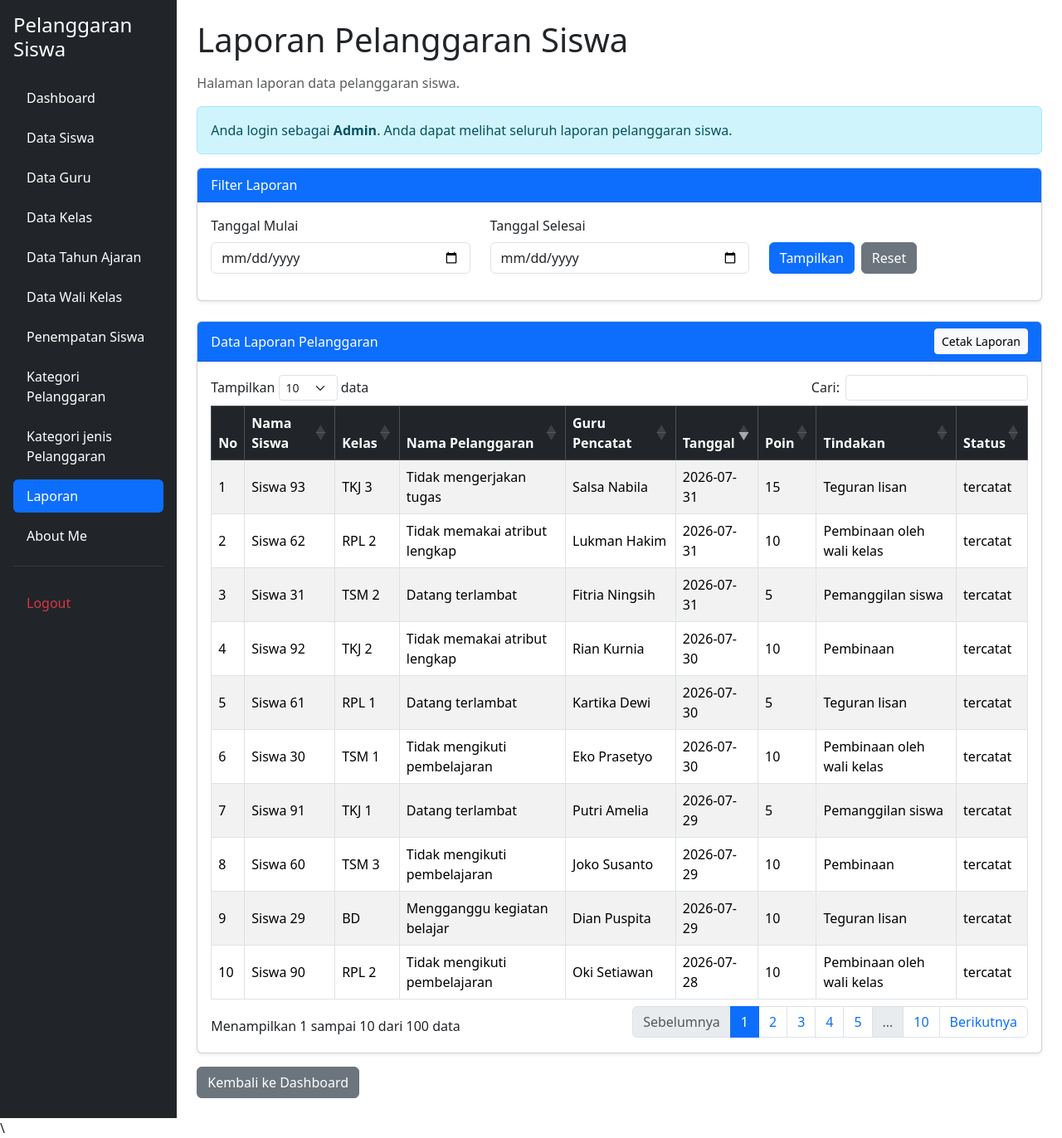
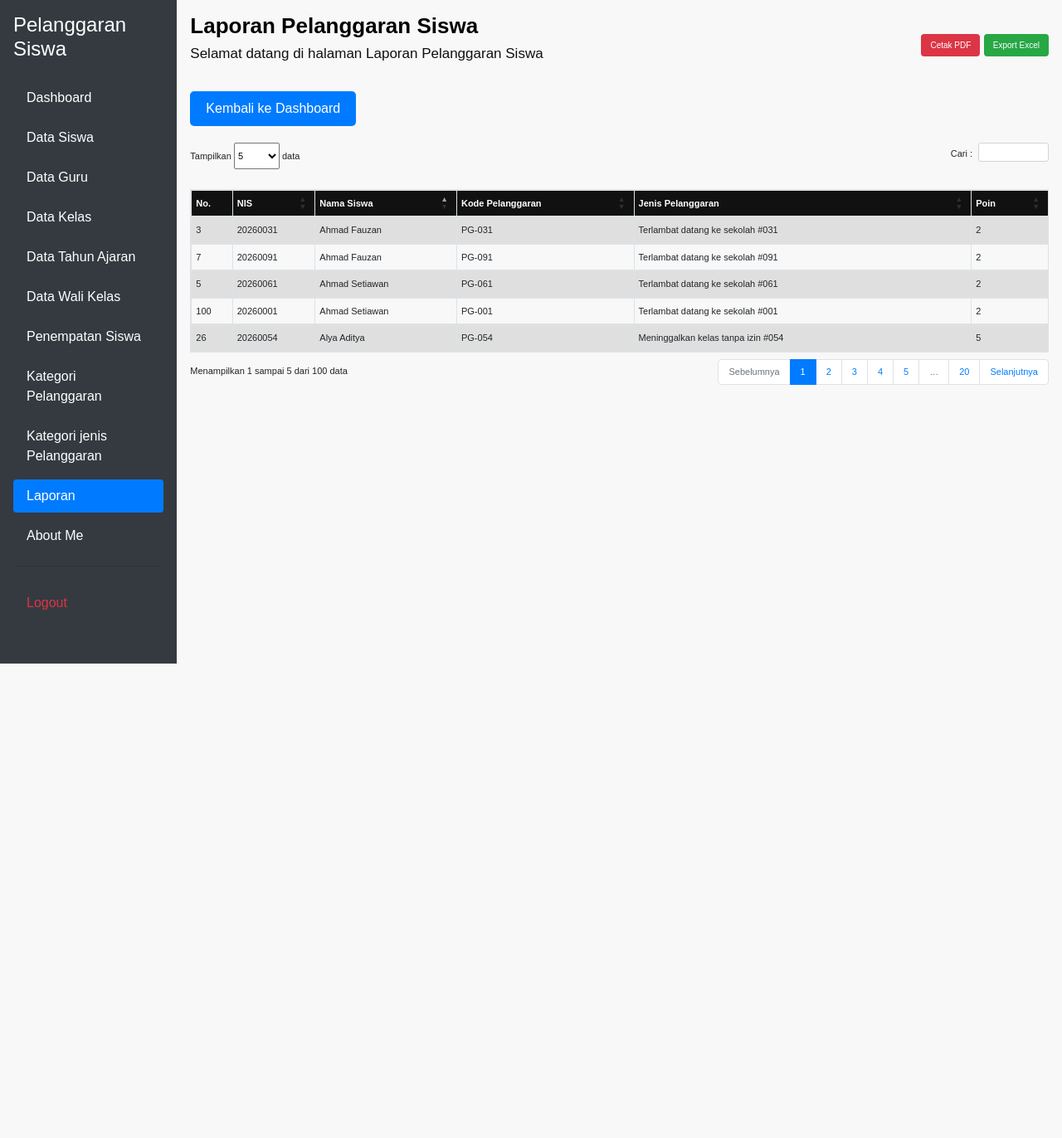
Before and after one commit to almaaura26-tech/ukk-2026, a PHP site: page /laporan.php in a window 1280 px wide. Shown: the whole page at 83% size. After the commit the page ends 800 px from the top, so only its background shows below. Run offline with PHP 8.4, Linux system fonts and the light colour scheme; a user stored in the database is signed in; data comes from the database, SQL or seed files in the repository; some libraries are stand-ins or nearby versions.

Commit message:
ubah laporan

````diff
--- a/kelola_wali_kelas.php
+++ b/kelola_wali_kelas.php
@@ -238,4 +238,3 @@ $(document).ready(function () {
 
 </body>
 </html>
-```
--- a/laporan.php
+++ b/laporan.php
@@ -1,6 +1,4 @@
 <?php
-// laporan.php
-
 include 'includes/cek_session.php';
 include 'config/koneksi.php';
 
@@ -11,15 +9,14 @@ $id_user = (int) ($_SESSION['id_user'] ?? 0);
 // Cek hak akses
 if ($role !== 'admin' && $role !== 'guru') {
     http_response_code(403);
-    exit('Akses ditolak. Halaman ini hanya dapat diakses oleh Admin dan Guru Wali Kelas.');
+    exit('Akses ditolak.');
 }
 
-// Jika login sebagai guru, cek apakah guru tersebut merupakan wali kelas aktif
+// Cek guru wali kelas
 $id_guru = 0;
 
 if ($role === 'guru') {
-
-    $stmt_guru = mysqli_prepare(
+    $stmtGuru = mysqli_prepare(
         $koneksi,
         "SELECT g.id
          FROM t_guru g
@@ -29,27 +26,26 @@ if ($role === 'guru') {
          LIMIT 1"
     );
 
-    mysqli_stmt_bind_param($stmt_guru, "i", $id_user);
-    mysqli_stmt_execute($stmt_guru);
+    mysqli_stmt_bind_param($stmtGuru, "i", $id_user);
+    mysqli_stmt_execute($stmtGuru);
 
-    $hasil_guru = mysqli_stmt_get_result($stmt_guru);
-    $data_guru = mysqli_fetch_assoc($hasil_guru);
+    $hasilGuru = mysqli_stmt_get_result($stmtGuru);
+    $dataGuru = mysqli_fetch_assoc($hasilGuru);
 
-    mysqli_stmt_close($stmt_guru);
+    mysqli_stmt_close($stmtGuru);
 
-    if (!$data_guru) {
+    if (!$dataGuru) {
         http_response_code(403);
-        exit('Akses ditolak. Anda bukan Guru Wali Kelas yang aktif.');
+        exit('Akses ditolak. Anda bukan Guru Wali Kelas aktif.');
     }
 
-    $id_guru = (int) $data_guru['id'];
+    $id_guru = (int) $dataGuru['id'];
 }
 
 // Filter tanggal
 $tanggal_mulai = $_GET['tanggal_mulai'] ?? '';
 $tanggal_selesai = $_GET['tanggal_selesai'] ?? '';
 
-// Validasi format tanggal
 if (
     ($tanggal_mulai !== '' &&
     !preg_match('/^\d{4}-\d{2}-\d{2}$/', $tanggal_mulai)) ||
@@ -68,40 +64,35 @@ if (
 }
 
 // Query laporan
-$sql = "SELECT
+$sql = "
+    SELECT
         ps.id,
-            ps.tahun_ajaran_id,
-            ps.siswa_id,
-            ps.nama_siswa,
-            ps.kelas_id,
-            ps.nama_kelas,
-            ps.pelanggaran_id,
-            ps.nama_pelanggaran,
-            ps.pelanggaran_kategori_id,
-            ps.guru_id,
-            ps.nama_guru,
-            ps.tanggal,
-            ps.keterangan,
-            ps.poin,
-            ps.tindakan,
-            ps.status
+        s.nis,
+        s.nama AS nama_siswa,
+        p.kode,
+        p.nama AS nama_pelanggaran,
+        p.poin
     FROM t_pelanggaran_siswa ps
-        WHERE 1 = 1";
+    JOIN t_siswa s ON ps.siswa_id = s.id
+    JOIN t_pelanggaran p ON ps.pelanggaran_id = p.id
+    WHERE 1 = 1
+";
 
 $types = "";
 $params = [];
 
-// Guru hanya melihat pelanggaran dari kelas yang menjadi tanggung jawabnya
+// Guru hanya melihat kelas tanggung jawabnya
 if ($role === 'guru') {
-
-    $sql .= " AND EXISTS (
+    $sql .= "
+        AND EXISTS (
             SELECT 1
             FROM t_wali_kelas wk
             WHERE wk.guru_id = ?
             AND wk.kelas_id = ps.kelas_id
             AND wk.tahun_ajaran_id = ps.tahun_ajaran_id
             AND wk.status_aktif = 1
-            )";
+        )
+    ";
 
     $types .= "i";
     $params[] = $id_guru;
@@ -123,66 +114,189 @@ if ($tanggal_selesai !== '') {
 
 $sql .= " ORDER BY ps.tanggal DESC, ps.id DESC";
 
+// Jalankan query
 $stmt = mysqli_prepare($koneksi, $sql);
 
 if (!$stmt) {
-    die("Gagal menyiapkan laporan: " . htmlspecialchars(mysqli_error($koneksi)));
+    die("Gagal mengambil laporan: " . mysqli_error($koneksi));
 }
 
-// Bind parameter jika tersedia
 if (!empty($params)) {
-    $bind_params = [$stmt, $types];
+    $bind = [$stmt, $types];
 
     foreach ($params as $key => $value) {
-        $bind_params[] = &$params[$key];
+        $bind[] = &$params[$key];
     }
 
-    call_user_func_array('mysqli_stmt_bind_param', $bind_params);
+    call_user_func_array('mysqli_stmt_bind_param', $bind);
 }
 
 mysqli_stmt_execute($stmt);
 $hasil = mysqli_stmt_get_result($stmt);
+
+// Export Excel
+if (isset($_GET['export']) && $_GET['export'] === 'excel') {
+
+    header('Content-Type: application/vnd.ms-excel; charset=utf-8');
+    header('Content-Disposition: attachment; filename=laporan_pelanggaran.xls');
+
+    echo "\xEF\xBB\xBF";
+    echo '<table border="1">';
+    echo '<tr>
+            <th>No</th>
+            <th>NIS</th>
+            <th>Nama Siswa</th>
+            <th>Kode Pelanggaran</th>
+            <th>Jenis Pelanggaran</th>
+            <th>Poin</th>
+          </tr>';
+
+    $no = 1;
+
+    while ($row = mysqli_fetch_assoc($hasil)) {
+        echo '<tr>';
+        echo '<td>' . $no++ . '</td>';
+        echo '<td>' . htmlspecialchars($row['nis']) . '</td>';
+        echo '<td>' . htmlspecialchars($row['nama_siswa']) . '</td>';
+        echo '<td>' . htmlspecialchars($row['kode'] ?? '') . '</td>';
+        echo '<td>' . htmlspecialchars($row['nama_pelanggaran']) . '</td>';
+        echo '<td>' . (int) $row['poin'] . '</td>';
+        echo '</tr>';
+    }
+
+    echo '</table>';
+    exit;
+}
 ?>
 
 <!DOCTYPE html>
 <html lang="id">
-
 <head>
     <meta charset="UTF-8">
     <meta name="viewport" content="width=device-width, initial-scale=1.0">
 
     <title>Laporan Pelanggaran Siswa</title>
 
-    <!-- Bootstrap 5 -->
-    <link href="https://cdn.jsdelivr.net/npm/bootstrap@5.3.8/dist/css/bootstrap.min.css"
-        rel="stylesheet">
+    <!-- Bootstrap -->
+    <link rel="stylesheet"
+    href="https://cdn.jsdelivr.net/npm/bootstrap@4.6.2/dist/css/bootstrap.min.css">
 
-    <!-- DataTables Bootstrap 5 -->
-    <link href="https://cdn.datatables.net/2.3.4/css/dataTables.bootstrap5.min.css"
-        rel="stylesheet">
+    <!-- DataTables -->
+    <link rel="stylesheet"
+    href="https://cdn.datatables.net/1.13.8/css/dataTables.bootstrap4.min.css">
 
     <style>
+        body {
+            background-color: #f8f8f8;
+            font-family: Arial, sans-serif;
+        }
+
+        main {
+            min-height: 100vh;
+            background-color: #f8f8f8;
+        }
+
+        .judul {
+            font-size: 26px;
+            font-weight: bold;
+            color: #000;
+            margin-bottom: 5px;
+        }
+
+        .deskripsi {
+            font-size: 17px;
+            color: #111;
+        }
+
+        .btn-dashboard {
+            background-color: #007bff;
+            color: white;
+            padding: 8px 18px;
+            border-radius: 5px;
+            margin-bottom: 12px;
+        }
+
+        .btn-dashboard:hover {
+            background-color: #0069d9;
+            color: white;
+        }
+
+        .btn-cetak {
+            background-color: #dc3545;
+            color: white;
+            font-size: 10px;
+            padding: 5px 10px;
+        }
+
+        .btn-excel {
+            background-color: #28a745;
+            color: white;
+            font-size: 10px;
+            padding: 5px 10px;
+        }
+
+        .table {
+            font-size: 11px;
+            margin-bottom: 5px;
+        }
+
+        .table thead th {
+            background-color: #111;
+            color: white;
+            padding: 7px 5px;
+            vertical-align: middle;
+        }
+
+        .table tbody td {
+            padding: 7px 5px;
+            vertical-align: middle;
+        }
+
+        .dataTables_wrapper {
+            font-size: 11px;
+        }
+
+        .dataTables_length,
+        .dataTables_filter {
+            margin-bottom: 10px;
+        }
+
+        .dataTables_info {
+            padding-top: 8px !important;
+        }
+
+        .dataTables_paginate {
+            margin-top: 5px;
+        }
+
+        .dataTables_filter input {
+            height: 23px;
+            width: 85px !important;
+        }
+
+        .dataTables_length select {
+            height: 32px;
+            width: 55px !important;
+        }
+
         @media print {
-            .no-print,
             .sidebar,
-            #tabelLaporan_wrapper .dt-search,
-            #tabelLaporan_wrapper .dt-length,
-            #tabelLaporan_wrapper .dt-paging {
+            .btn-dashboard,
+            .tombol-aksi,
+            .dataTables_length,
+            .dataTables_filter,
+            .dataTables_info,
+            .dataTables_paginate {
                 display: none !important;
             }
 
             main {
-                width: 100% !important;
-                margin: 0 !important;
-                padding: 0 !important;
+                width: 100%;
+                max-width: 100%;
             }
 
-            body {
+            .table {
                 font-size: 11px;
-            }
-
-            table {
-                width: 100% !important;
             }
         }
     </style>
@@ -193,150 +307,93 @@ $hasil = mysqli_stmt_get_result($stmt);
 <div class="container-fluid">
     <div class="row">
 
+        <!-- SIDEBAR -->
         <?php include 'layout/sidebar.php'; ?>
 
-        <!-- KONTEN -->
-        <main class="col-md-9 col-lg-10 p-4">
+        <!-- KONTEN UTAMA -->
+        <main class="col-12 col-md-9 col-lg-10 p-3">
 
-            <h1 class="mb-3">Laporan Pelanggaran Siswa</h1>
+            <div class="row align-items-center mb-3">
 
-            <p class="text-muted">
-                Halaman laporan data pelanggaran siswa.
+                <div class="col-md-8">
+                    <h3 class="judul">
+                        Laporan Pelanggaran Siswa
+                    </h3>
+
+                    <p class="deskripsi">
+                        Selamat datang di halaman Laporan Pelanggaran Siswa
                     </p>
-
-            <!-- INFORMASI AKSES -->
-            <div class="alert alert-info no-print">
-                <?php if ($role === 'admin') { ?>
-                    Anda login sebagai <strong>Admin</strong>.
-                    Anda dapat melihat seluruh laporan pelanggaran siswa.
-                <?php } else { ?>
-                    Anda login sebagai <strong>Guru Wali Kelas</strong>.
-                    Anda hanya dapat melihat laporan dari kelas yang menjadi tanggung jawab Anda.
-                <?php } ?>
                 </div>
 
-            <!-- FILTER TANGGAL -->
-            <div class="card shadow-sm mb-4 no-print">
-                <div class="card-header bg-primary text-white">
-                    Filter Laporan
-                </div>
+                <div class="col-md-4 text-md-right tombol-aksi">
 
-                <div class="card-body">
-
-                    <form method="GET" action="laporan.php">
-
-                        <div class="row">
-
-                            <div class="col-md-4 mb-3">
-                                <label class="form-label">Tanggal Mulai</label>
-
-                                <input type="date"
-                                    name="tanggal_mulai"
-                                    class="form-control"
-                                    value="<?= htmlspecialchars($tanggal_mulai); ?>">
-                            </div>
-
-                            <div class="col-md-4 mb-3">
-                                <label class="form-label">Tanggal Selesai</label>
-
-                                <input type="date"
-                                    name="tanggal_selesai"
-                                    class="form-control"
-                                    value="<?= htmlspecialchars($tanggal_selesai); ?>">
-                            </div>
-
-                            <div class="col-md-4 mb-3 d-flex align-items-end gap-2">
-
-                                <button type="submit" class="btn btn-primary">
-                                    Tampilkan
+                    <button onclick="cetakPDF()"
+                        class="btn btn-cetak">
+                        Cetak PDF
                     </button>
 
-                                <a href="laporan.php" class="btn btn-secondary">
-                                    Reset
+                    <a href="laporan.php?export=excel"
+                        class="btn btn-excel">
+                        Export Excel
                     </a>
 
                 </div>
 
             </div>
 
-                    </form>
-
-                </div>
+            <!-- Tombol Dashboard -->
+            <div class="mb-2">
+                <a href="dashboard.php" class="btn btn-dashboard">
+                    Kembali ke Dashboard
+                </a>
             </div>
 
             <!-- TABEL LAPORAN -->
-            <div class="card shadow-sm">
-
-                <div class="card-header bg-primary text-white d-flex justify-content-between align-items-center">
-
-                    <span>Data Laporan Pelanggaran</span>
-
-                    <button type="button"
-                        onclick="window.print()"
-                        class="btn btn-light btn-sm no-print">
-                        Cetak Laporan
-                    </button>
-
-                </div>
-
-                <div class="card-body">
-
             <div class="table-responsive">
 
                 <table id="tabelLaporan"
-                            class="table table-striped table-bordered table-hover align-middle w-100">
+                    class="table table-bordered table-striped table-hover w-100">
 
-                            <thead class="table-dark">
+                    <thead>
                         <tr>
-                                    <th>No</th>
+                            <th>No.</th>
+                            <th>NIS</th>
                             <th>Nama Siswa</th>
-                                    <th>Kelas</th>
-                                    <th>Nama Pelanggaran</th>
-                                    <th>Guru Pencatat</th>
-                                    <th>Tanggal</th>
+                            <th>Kode Pelanggaran</th>
+                            <th>Jenis Pelanggaran</th>
                             <th>Poin</th>
-                                    <th>Tindakan</th>
-                                    <th>Status</th>
                         </tr>
                     </thead>
 
                     <tbody>
 
-                                <?php while ($row = mysqli_fetch_assoc($hasil)) { ?>
+                        <?php
+                        $no = 1;
+
+                        while ($row = mysqli_fetch_assoc($hasil)) {
+                        ?>
 
                         <tr>
-                                        <td></td>
+                            <td><?= $no++; ?></td>
 
                             <td>
-                                            <?= htmlspecialchars($row['nama_siswa'] ?? '-'); ?>
+                                <?= htmlspecialchars($row['nis']); ?>
                             </td>
 
                             <td>
-                                            <?= htmlspecialchars($row['nama_kelas'] ?? '-'); ?>
+                                <?= htmlspecialchars($row['nama_siswa']); ?>
                             </td>
 
                             <td>
-                                            <?= htmlspecialchars($row['nama_pelanggaran'] ?? '-'); ?>
+                                <?= htmlspecialchars($row['kode'] ?? ''); ?>
                             </td>
 
                             <td>
-                                            <?= htmlspecialchars($row['nama_guru'] ?? '-'); ?>
-                                        </td>
-
-                                        <td>
-                                            <?= htmlspecialchars($row['tanggal'] ?? '-'); ?>
+                                <?= htmlspecialchars($row['nama_pelanggaran']); ?>
                             </td>
 
                             <td>
                                 <?= (int) $row['poin']; ?>
-                                        </td>
-
-                                        <td>
-                                            <?= htmlspecialchars($row['tindakan'] ?? '-'); ?>
-                                        </td>
-
-                                        <td>
-                                            <?= htmlspecialchars($row['status'] ?? '-'); ?>
                             </td>
                         </tr>
 
@@ -348,57 +405,48 @@ $hasil = mysqli_stmt_get_result($stmt);
 
             </div>
 
-                </div>
-            </div>
-
-            <div class="mt-3 no-print">
-                <a href="dashboard.php" class="btn btn-secondary">
-                    Kembali ke Dashboard
-                </a>
-            </div>
-
         </main>
 
     </div>
 </div>
 
-<!-- jQuery -->
+<!-- JavaScript -->
 <script src="https://code.jquery.com/jquery-3.7.1.min.js"></script>
 
-<!-- DataTables -->
-<script src="https://cdn.datatables.net/2.3.4/js/dataTables.min.js"></script>
+<script src="https://cdn.jsdelivr.net/npm/bootstrap@4.6.2/dist/js/bootstrap.bundle.min.js"></script>
 
-<!-- DataTables Bootstrap 5 -->
-<script src="https://cdn.datatables.net/2.3.4/js/dataTables.bootstrap5.min.js"></script>
+<script src="https://cdn.datatables.net/1.13.8/js/jquery.dataTables.min.js"></script>
 
-<!-- Inisialisasi DataTables -->
+<script src="https://cdn.datatables.net/1.13.8/js/dataTables.bootstrap4.min.js"></script>
+
 <script>
+
 $(document).ready(function () {
 
     $('#tabelLaporan').DataTable({
 
         language: {
-            search: "Cari:",
+            search: "Cari :",
             lengthMenu: "Tampilkan _MENU_ data",
             info: "Menampilkan _START_ sampai _END_ dari _TOTAL_ data",
-            infoEmpty: "Tidak ada data laporan",
+            infoEmpty: "Tidak ada data",
             infoFiltered: "(difilter dari _MAX_ total data)",
-            zeroRecords: "Data laporan tidak ditemukan",
-            emptyTable: "Belum ada data pelanggaran",
+            zeroRecords: "Data tidak ditemukan",
+            emptyTable: "Belum ada laporan pelanggaran",
 
             paginate: {
                 first: "Pertama",
                 last: "Terakhir",
-                next: "Berikutnya",
+                next: "Selanjutnya",
                 previous: "Sebelumnya"
             }
         },
 
-        pageLength: 10,
+        pageLength: 5,
 
         lengthMenu: [5, 10, 25, 50, 100],
 
-        order: [[5, 'desc']],
+        order: [[2, 'asc']],
 
         columnDefs: [
             {
@@ -406,33 +454,20 @@ $(document).ready(function () {
                 orderable: false,
                 searchable: false
             }
-        ],
-
-        // Nomor urut otomatis
-        drawCallback: function () {
-
-            var api = this.api();
-            var info = api.page.info();
-
-            api.column(0, {
-                page: 'current'
-            }).nodes().each(function (cell, i) {
-
-                cell.innerHTML = info.start + i + 1;
-
-            });
-
-        }
+        ]
 
     });
 
 });
+
+// Cetak PDF
+function cetakPDF() {
+
+    window.print();
+
+}
+
 </script>
 
 </body>
 </html>
-
-<?php
-mysqli_stmt_close($stmt);
-?>
-\
````
Lines whose indentation alone changed are shown as unchanged.
